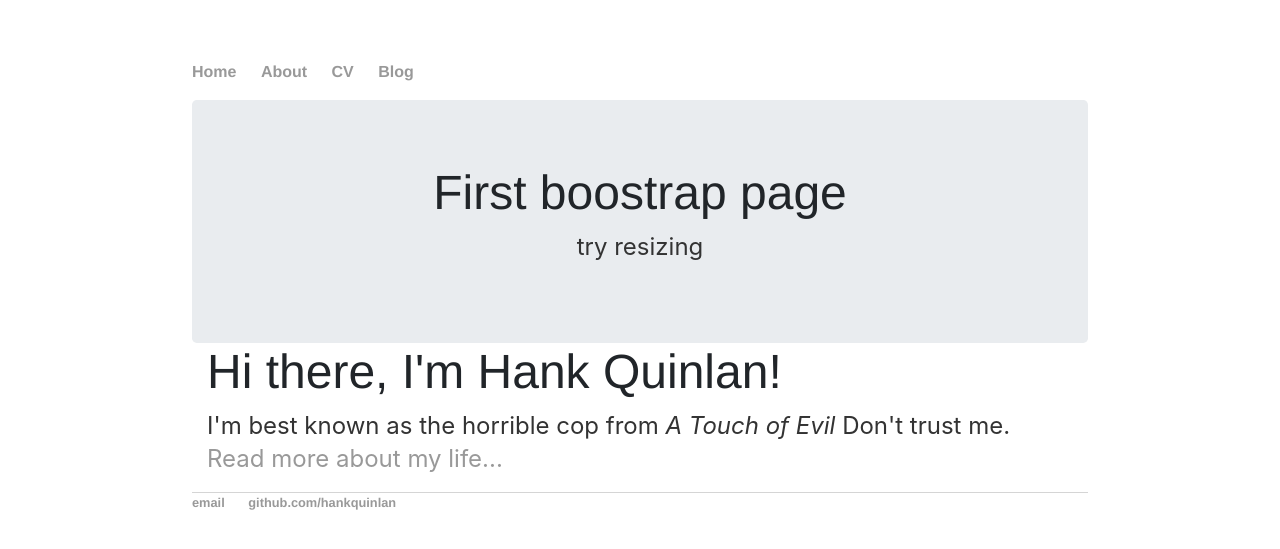
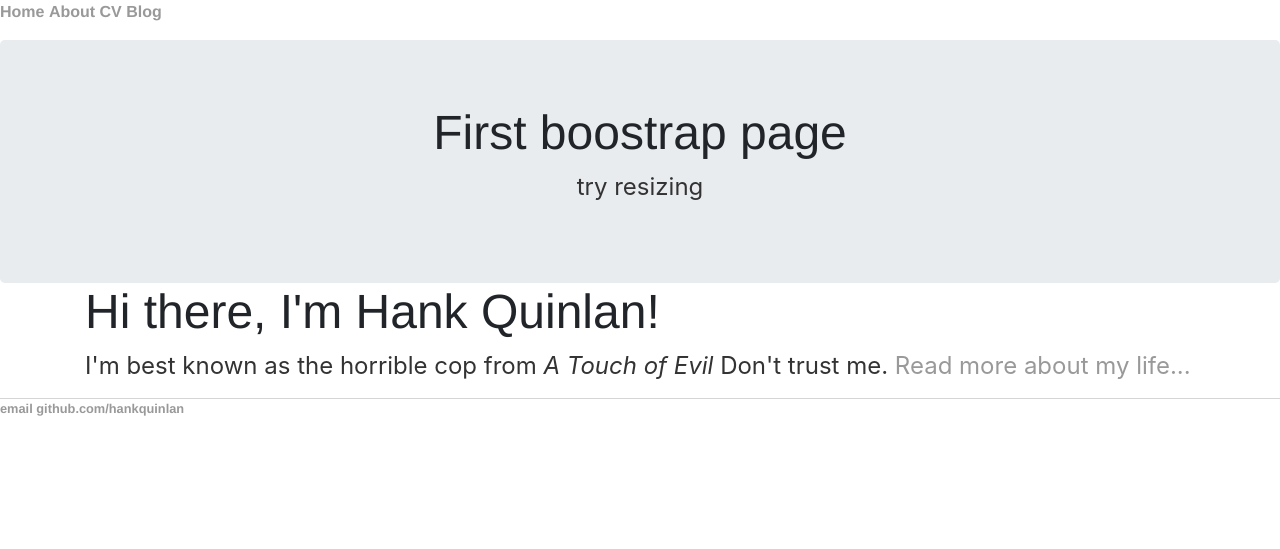
Before and after one commit to NicholasTran/NicholasTran.github.io, a Jekyll site: the page built from index.html, in a window 1280 px wide. Shown: the top 549 px of the page. Built offline with Jekyll 4.4.1, drawn with Linux system fonts in a browser that asks for light colours.

Commit message:
Tried some css formatting.

```diff
--- a/css/main.css
+++ b/css/main.css
@@ -1,7 +1,7 @@
-body {
+/* body {
     margin: 60px auto;
     width: 70%;
-}
+} */
 nav ul, footer ul {
     font-family:'Helvetica', 'Arial', 'Sans-Serif';
     padding: 0px;
@@ -10,7 +10,7 @@ nav ul, footer ul {
 }
 nav ul li, footer ul li {
     display: inline;
-    margin-right: 20px;
+    margin-right: 0px;
 }
 a {
     text-decoration: none;
```
